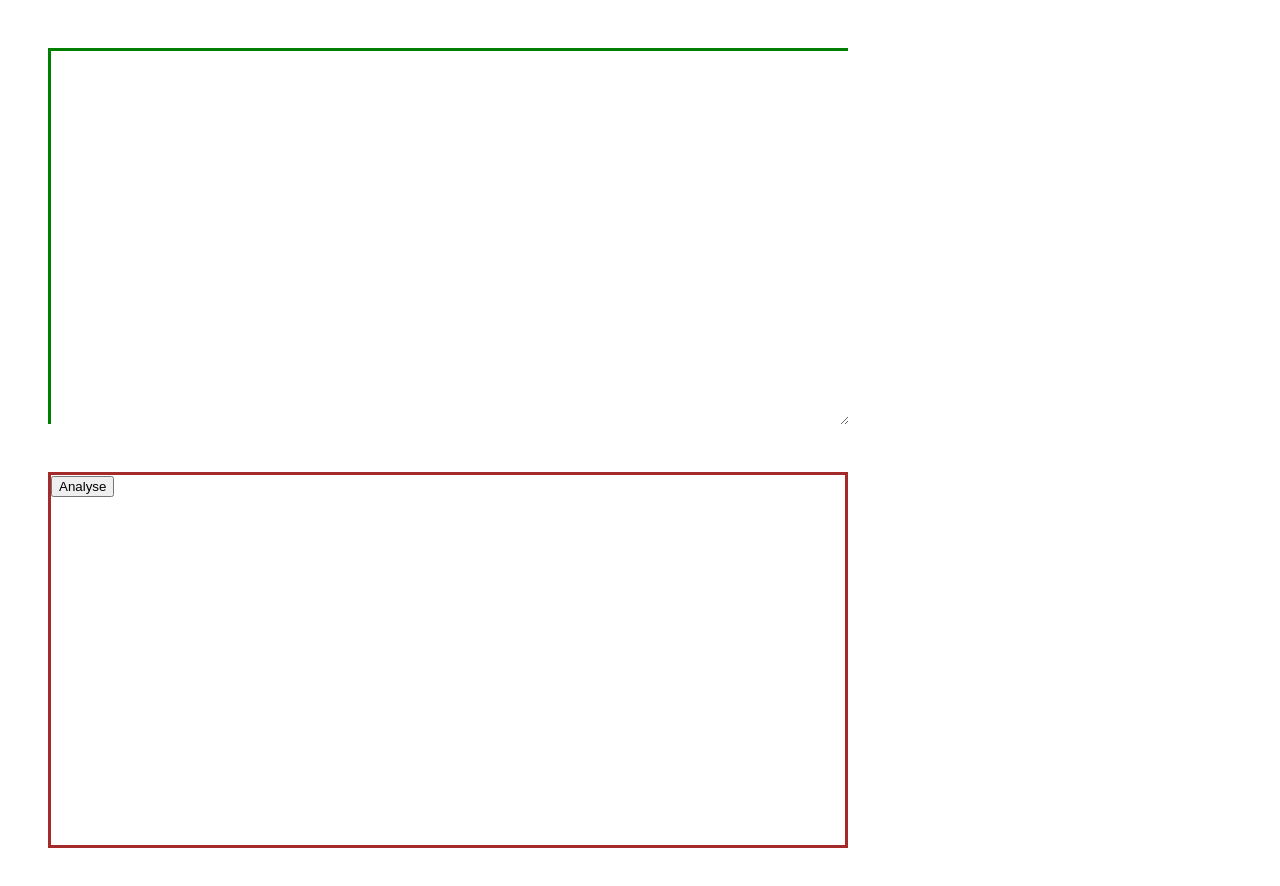
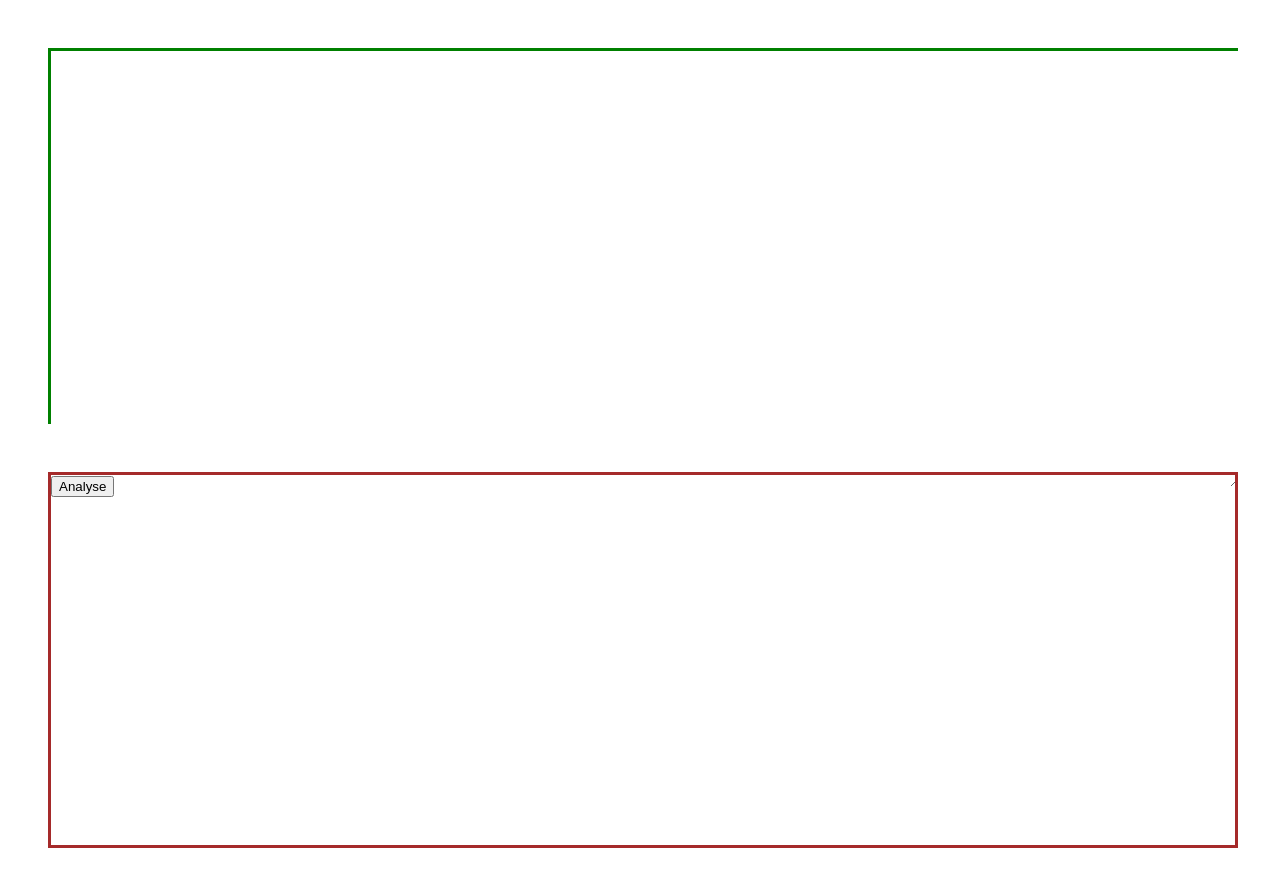
Before and after one commit to rupert-denton/decoder, a React (Create React App) app: page / in a window 1280 px wide. Shown: the top 886 px of the page. Built offline with nearby package versions, Linux system fonts and the light colour scheme.

Commit message:
first commit

```diff
--- a/src/components/UI/Card.css
+++ b/src/components/UI/Card.css
@@ -1,7 +1,6 @@
 .card{
     background-color: white;
     height: 100vh;
-    width: 210mm;
     display: flex;
     flex-direction: column;
     align-content: flex-start;
--- a/src/components/analysis/AnalysisArea.css
+++ b/src/components/analysis/AnalysisArea.css
@@ -12,13 +12,12 @@
 }
 
 .textinput{
-    height: 100%;
-    width: 100%;
-    border-style: none;
-    outline: none;
-    font-family: sans-serif;
-    font-size: 1rem;
-    line-height: 2.5rem;
+  padding-top: 4rem;
+  text-align: center;
+  height: 100%;
+  width: 100%;
+  font-family: sans-serif;
+  font-size: 10rem;
 }
 
 .word{
--- a/src/components/text/TextArea.css
+++ b/src/components/text/TextArea.css
@@ -5,12 +5,14 @@
 }
 
 .textinput{
+  padding-top: 5rem;
   height: 100%;
   width: 100%;
   border-style: none;
   outline: none;
   font-family: sans-serif;
-    font-size: 1rem;
+  font-size: 6rem;
+  text-align: center;
   line-height: 2.5rem;
 }
 
```
Also changed, not shown: src/components/text/TextAreaFrame.css (indentation only). Lines whose indentation alone changed are shown as unchanged.
